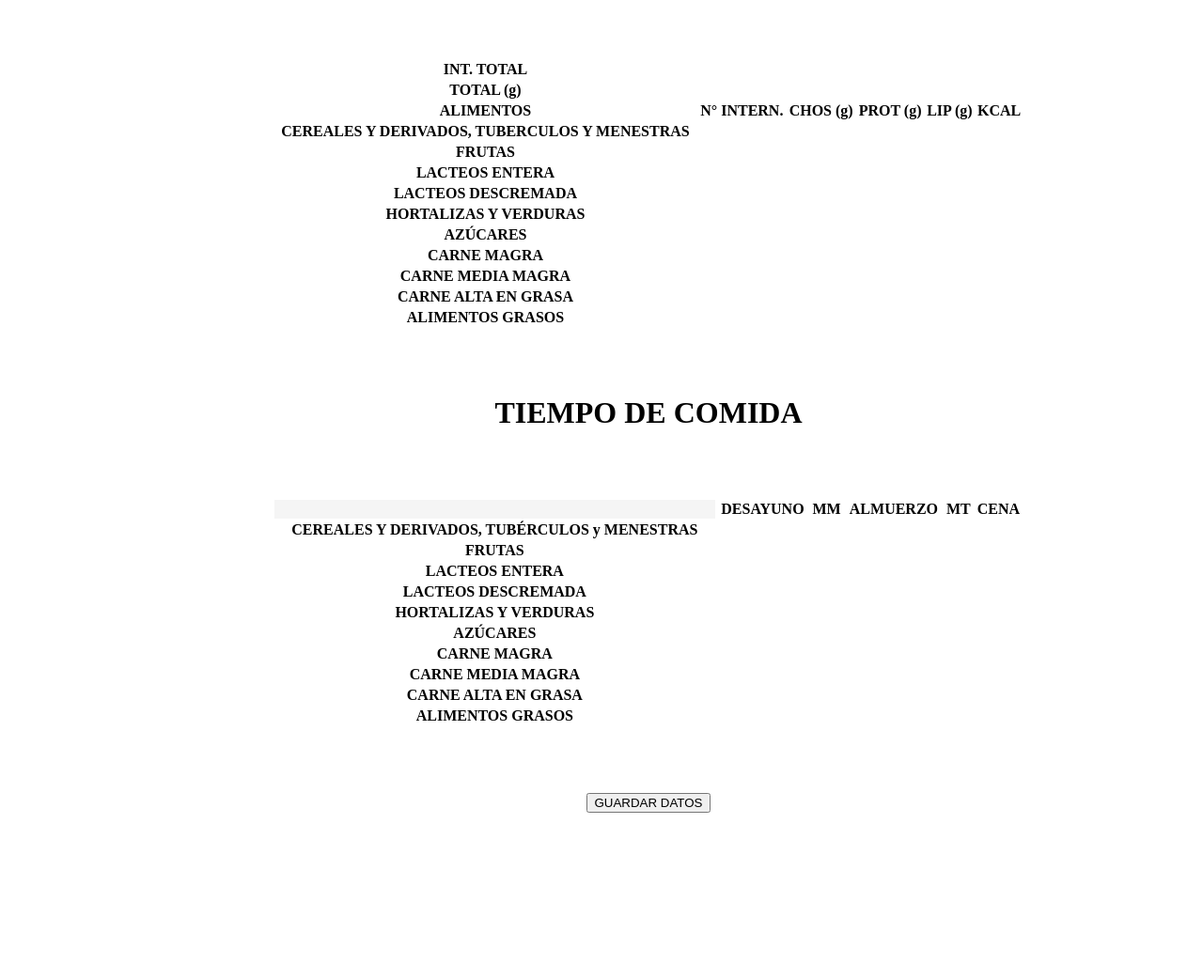
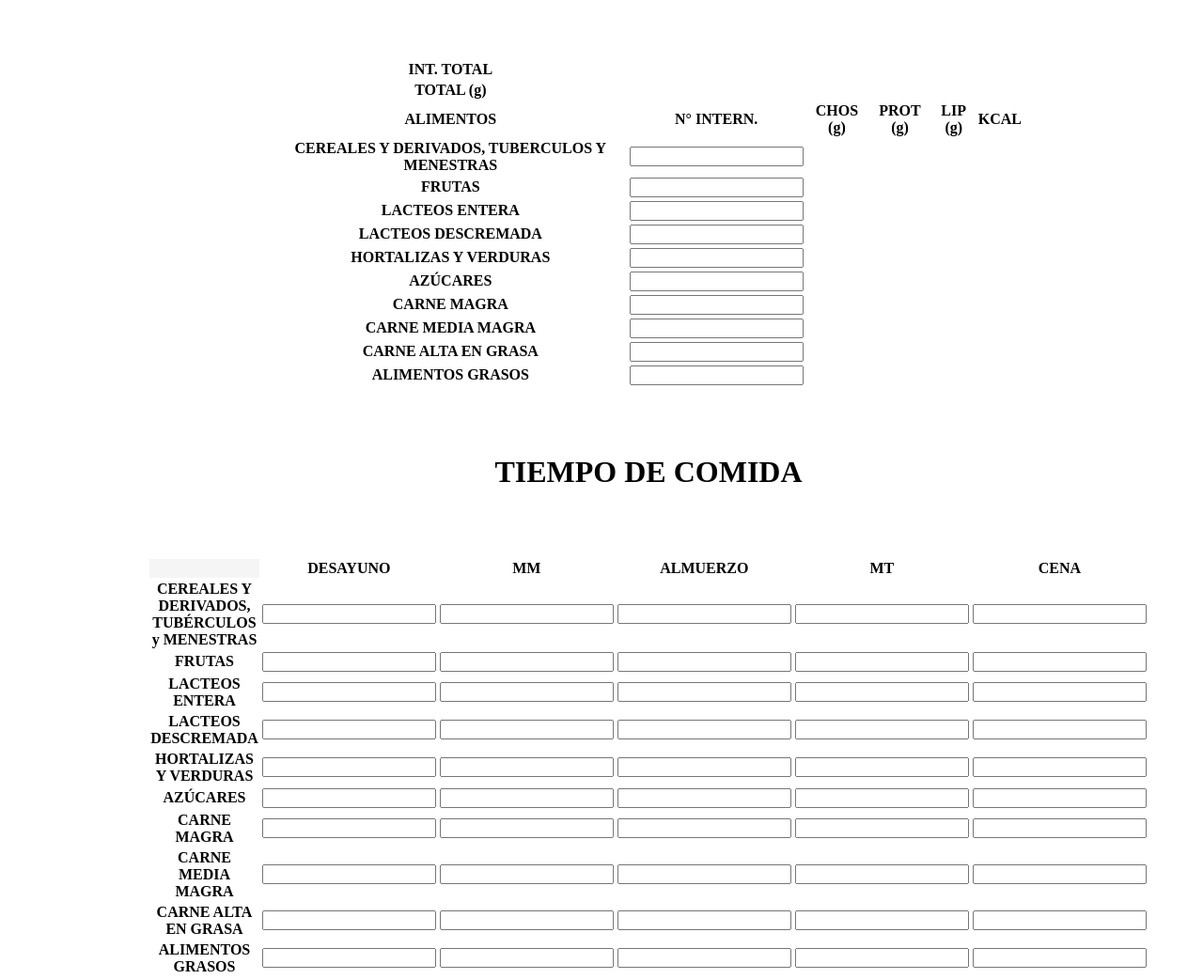
Before and after one commit to eliasbernardo/app-web-nutrition, a website: page dashboard/menu_lateral/inter_alimentos/index.html in a window 1280 px wide. Shown: the part 460-1502 px from the top of the page at 94% size. Before the commit the page ends 1433 px from the top, so only its background shows below. Drawn offline with Linux system fonts and the light colour scheme.

Commit message:
actualizacion 22-06-23

```diff
--- a/code/css/code.css
+++ b/code/css/code.css
@@ -111,6 +111,7 @@ td input{
   border: none;
   width: 100%;
   height: 100%;
+  text-align: center;
   outline: 1px solid #80bdff;
 }
 .tbl__resultado td div{
--- a/dashboard/menu_lateral/inter_alimentos/index.html
+++ b/dashboard/menu_lateral/inter_alimentos/index.html
@@ -95,7 +95,7 @@
                         TUBERCULOS Y
                         MENESTRAS
                     </th>
-                    <td></td>
+                    <td><input type="text" id="cereales"></td>
                     <td></td>
                     <td></td>
                     <td></td>
@@ -103,7 +103,7 @@
                 </tr>
                 <tr>
                     <th>FRUTAS</th>
-                    <td></td>
+                    <td><input type="text" id="frutas"></td>
                     <td></td>
                     <td></td>
                     <td></td>
@@ -111,7 +111,7 @@
                 </tr>
                 <tr>
                     <th>LACTEOS ENTERA</th>
-                    <td></td>
+                    <td><input type="text" id="lac_ent"></td>
                     <td></td>
                     <td></td>
                     <td></td>
@@ -119,7 +119,7 @@
                 </tr>
                 <tr>
                     <th>LACTEOS DESCREMADA</th>
-                    <td></td>
+                    <td><input type="text" id="lac_des"></td>
                     <td></td>
                     <td></td>
                     <td></td>
@@ -127,7 +127,7 @@
                 </tr>
                 <tr>
                     <th>HORTALIZAS Y VERDURAS</th>
-                    <td></td>
+                    <td><input type="text" id="hort"></td>
                     <td></td>
                     <td></td>
                     <td></td>
@@ -135,7 +135,7 @@
                 </tr>
                 <tr>
                     <th>AZÚCARES</th>
-                    <td></td>
+                    <td><input type="text" id="azucares"></td>
                     <td></td>
                     <td></td>
                     <td></td>
@@ -143,7 +143,7 @@
                 </tr>
                 <tr>
                     <th>CARNE MAGRA</th>
-                    <td></td>
+                    <td><input type="text" id="carne_m"></td>
                     <td></td>
                     <td></td>
                     <td></td>
@@ -151,7 +151,7 @@
                 </tr>
                 <tr>
                     <th>CARNE MEDIA MAGRA</th>
-                    <td></td>
+                    <td><input type="text" id="carne_mm"></td>
                     <td></td>
                     <td></td>
                     <td></td>
@@ -159,7 +159,7 @@
                 </tr>
                 <tr>
                     <th>CARNE ALTA EN GRASA</th>
-                    <td></td>
+                    <td><input type="text" id="carne_ag"></td>
                     <td></td>
                     <td></td>
                     <td></td>
@@ -167,7 +167,7 @@
                 </tr>
                 <tr>
                     <th>ALIMENTOS GRASOS</th>
-                    <td></td>
+                    <td><input type="text" id="ali_g"></td>
                     <td></td>
                     <td></td>
                     <td></td>
@@ -190,83 +190,83 @@
                 </tr>
                 <tr>
                     <th>CEREALES Y DERIVADOS, TUBÉRCULOS y MENESTRAS</th>
-                    <td></td>
-                    <td></td>
-                    <td></td>
-                    <td></td>
-                    <td></td>
+                    <td><input type="text" id="tc_cer"></td>
+                    <td><input type="text" id="tc_cer"></td>
+                    <td><input type="text" id="tc_cer"></td>
+                    <td><input type="text" id="tc_cer"></td>
+                    <td><input type="text" id="tc_cer"></td>
                 </tr>
                 <tr>
                     <th>FRUTAS</th>
-                    <td></td>
-                    <td></td>
-                    <td></td>
-                    <td></td>
-                    <td></td>
+                    <td><input type="text" id="tc_frutas"></td>
+                    <td><input type="text" id="tc_frutas"></td>
+                    <td><input type="text" id="tc_frutas"></td>
+                    <td><input type="text" id="tc_frutas"></td>
+                    <td><input type="text" id="tc_frutas"></td>
                 </tr>
                 <tr>
                     <th>LACTEOS ENTERA</th>
-                    <td></td>
-                    <td></td>
-                    <td></td>
-                    <td></td>
-                    <td></td>
+                    <td><input type="text" id="tc_lac_ent"></td>
+                    <td><input type="text" id="tc_lac_ent"></td>
+                    <td><input type="text" id="tc_lac_ent"></td>
+                    <td><input type="text" id="tc_lac_ent"></td>
+                    <td><input type="text" id="tc_lac_ent"></td>
                 </tr>
                 <tr>
                     <th>LACTEOS DESCREMADA</th>
-                    <td></td>
-                    <td></td>
-                    <td></td>
-                    <td></td>
-                    <td></td>
+                    <td><input type="text" id="tc_lac_desc"></td>
+                    <td><input type="text" id="tc_lac_desc"></td>
+                    <td><input type="text" id="tc_lac_desc"></td>
+                    <td><input type="text" id="tc_lac_desc"></td>
+                    <td><input type="text" id="tc_lac_desc"></td>
                 </tr>
                 <tr>
                     <th>HORTALIZAS Y VERDURAS</th>
-                    <td></td>
-                    <td></td>
-                    <td></td>
-                    <td></td>
-                    <td></td>
+                    <td><input type="text" id="tc_hort"></td>
+                    <td><input type="text" id="tc_hort"></td>
+                    <td><input type="text" id="tc_hort"></td>
+                    <td><input type="text" id="tc_hort"></td>
+                    <td><input type="text" id="tc_hort"></td>
                 </tr>
                 <tr>
                     <th>AZÚCARES</th>
-                    <td></td>
-                    <td></td>
-                    <td></td>
-                    <td></td>
-                    <td></td>
+                    <td><input type="text" id="tc_azucares"></td>
+                    <td><input type="text" id="tc_azucares"></td>
+                    <td><input type="text" id="tc_azucares"></td>
+                    <td><input type="text" id="tc_azucares"></td>
+                    <td><input type="text" id="tc_azucares"></td>
                 </tr>
                 <tr>
                     <th>CARNE MAGRA</th>
-                    <td></td>
-                    <td></td>
-                    <td></td>
-                    <td></td>
-                    <td></td>
+                    <td><input type="text" id="tc_carne_m"></td>
+                    <td><input type="text" id="tc_carne_m"></td>
+                    <td><input type="text" id="tc_carne_m"></td>
+                    <td><input type="text" id="tc_carne_m"></td>
+                    <td><input type="text" id="tc_carne_m"></td>
                 </tr>
                 <tr>
                     <th>CARNE MEDIA MAGRA</th>
-                    <td></td>
-                    <td></td>
-                    <td></td>
-                    <td></td>
-                    <td></td>
+                    <td><input type="text" id="tc_carne_mm"></td>
+                    <td><input type="text" id="tc_carne_mm"></td>
+                    <td><input type="text" id="tc_carne_mm"></td>
+                    <td><input type="text" id="tc_carne_mm"></td>
+                    <td><input type="text" id="tc_carne_mm"></td>
                 </tr>
                 <tr>
                     <th>CARNE ALTA EN GRASA</th>
-                    <td></td>
-                    <td></td>
-                    <td></td>
-                    <td></td>
-                    <td></td>
+                    <td><input type="text" id="tc_carne_ag"></td>
+                    <td><input type="text" id="tc_carne_ag"></td>
+                    <td><input type="text" id="tc_carne_ag"></td>
+                    <td><input type="text" id="tc_carne_ag"></td>
+                    <td><input type="text" id="tc_carne_ag"></td>
                 </tr>
                 <tr>
                     <th>ALIMENTOS GRASOS</th>
-                    <td></td>
-                    <td></td>
-                    <td></td>
-                    <td></td>
-                    <td></td>
+                    <td><input type="text" id="tc_ag"></td>
+                    <td><input type="text" id="tc_ag"></td>
+                    <td><input type="text" id="tc_ag"></td>
+                    <td><input type="text" id="tc_ag"></td>
+                    <td><input type="text" id="tc_ag"></td>
                 </tr>
             </table>
         </div>
```
Also changed, not shown: dashboard/index.html (+2 -2 lines).
